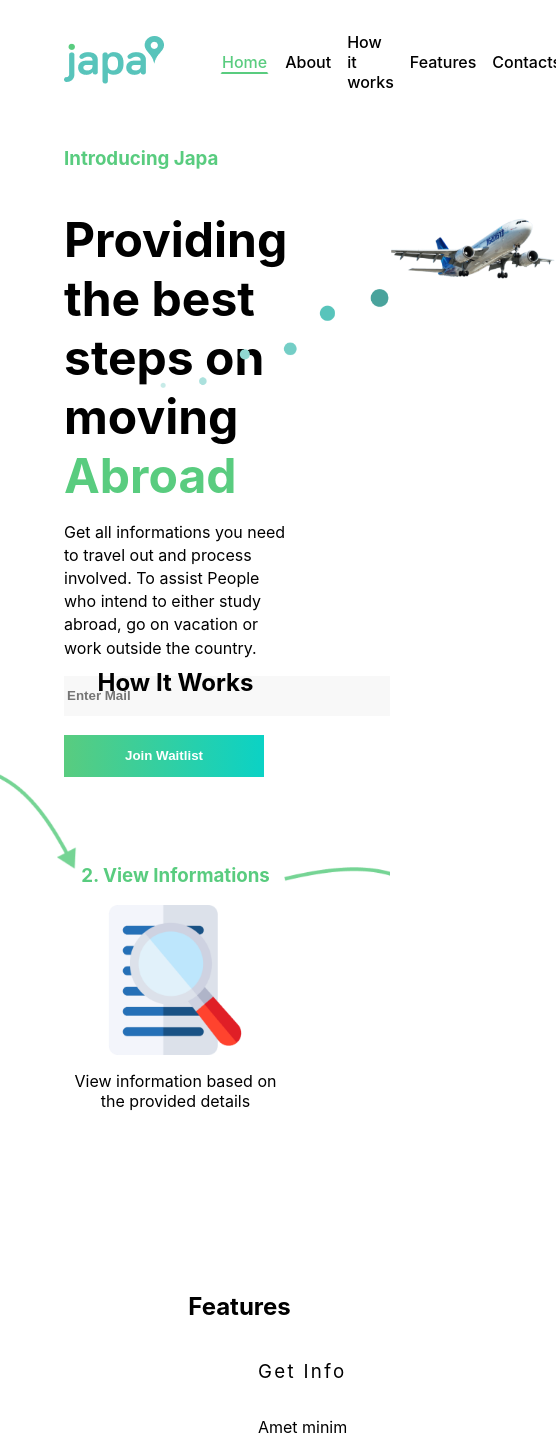
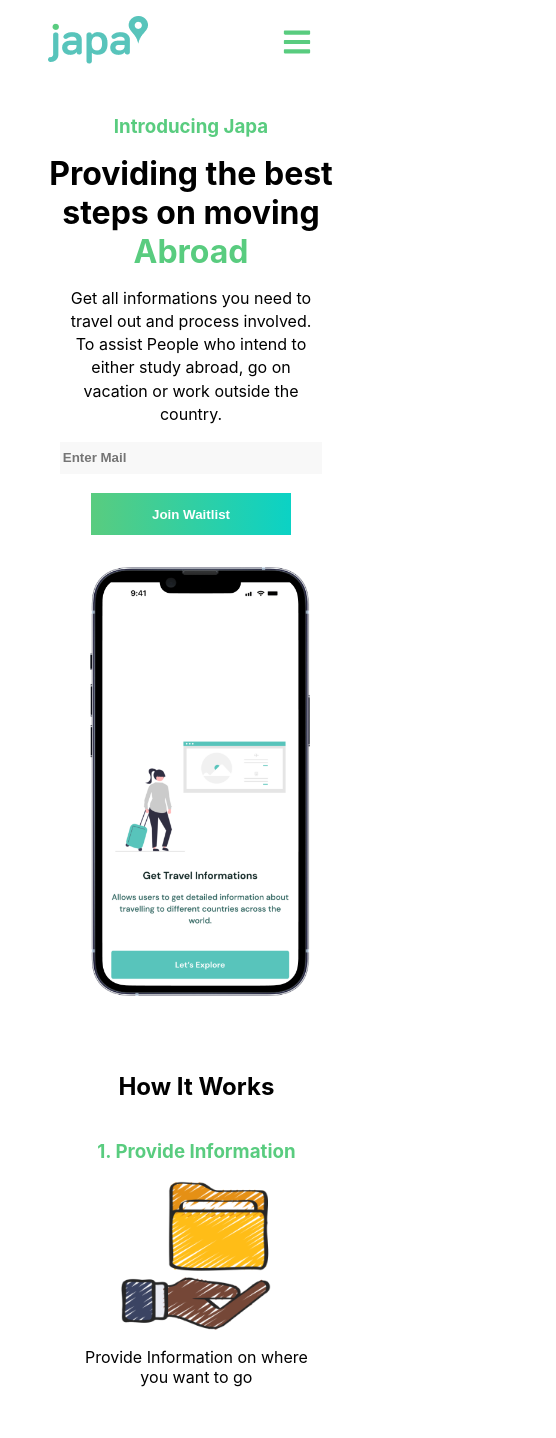
Before and after one commit to Adesina-Abiodun/JAPA-APP, a React (Create React App) app: page / in a window 390 px wide. Shown: the top 1438 px of the page, 556 px wide, since content can reach past the window. Built offline with nearby package versions, Linux system fonts and the light colour scheme.

Commit message:
responsive-halfway

```diff
--- a/package.json
+++ b/package.json
@@ -8,6 +8,7 @@
     "@testing-library/user-event": "^13.5.0",
     "react": "^18.2.0",
     "react-dom": "^18.2.0",
+    "react-icons": "^4.7.1",
     "react-scripts": "5.0.1",
     "web-vitals": "^2.1.4"
   },
--- a/src/App.css
+++ b/src/App.css
@@ -12,3 +12,13 @@
 .japa-container{
   width: 100%;
 }
+
+@media only screen and (max-width: 768px) {
+  .japa-homepage{
+    width: 100vw;
+    /* overflow-x:scroll ; */
+  }
+  .japa-container{
+    min-width: 85%;
+  }
+}
--- a/src/components/Hero/hero.css
+++ b/src/components/Hero/hero.css
@@ -1,5 +1,4 @@
 .hero-section {
-  /* z-index: 99; */
   margin-top: 4rem;
   width: 90%;
   height: 456px;
@@ -73,7 +72,7 @@
   cursor: pointer;
 }
 
-.hero-btn:hover{
+.hero-btn:hover {
   color: var(--primary);
   background: white;
 }
@@ -90,3 +89,45 @@
   width: 220px;
   object-fit: contain;
 }
+
+@media only screen and (max-width: 768px) {
+  .hero-section {
+    margin-top: 2rem;
+    width: 400px;
+    height: 860px;
+    margin: 0 auto;
+  }
+  .hero-container {
+    width: 100%;
+    display: flex;
+    flex-direction: column;
+    align-items: center;
+    margin-top: 6rem;
+  }
+  .hero-text {
+    width: 90%;
+    text-align: center;
+  }
+  .hero-text-container{
+    width: 95%;
+    display: flex;
+    justify-content: center;
+    align-items: center;
+    justify-content: center;
+  }
+  .hero-text-container h1{
+    margin-top: 1rem;
+    font-size: 32px;
+  }
+
+  .hero-text-container input {
+    width: 75%;
+    height: 28px;
+  }
+  .hero-img {
+    margin-top: 2rem;
+  }
+  .hero-text-container img {
+    display: none;
+  }
+}
--- a/src/components/InfoHero/infoHero.css
+++ b/src/components/InfoHero/infoHero.css
@@ -1,11 +1,11 @@
-.infoHero-section{
+.infoHero-section {
   margin-top: 4rem;
   width: 90%;
   height: 560px;
   margin-bottom: 4rem;
 }
 
-.infoHero-container{
+.infoHero-container {
   width: 100%;
   display: flex;
   flex-direction: column;
@@ -13,59 +13,97 @@
   justify-content: center;
 }
 
-.infoHero-icon{
+.infoHero-icon {
   margin-top: 2rem;
   position: relative;
 }
 
-.infoHero-icon-container{
+.infoHero-icon-container {
   height: 80%;
   width: 1260px;
   display: grid;
-    grid-template-columns: repeat(3,1fr);
+  grid-template-columns: repeat(3, 1fr);
   padding: 0px 50px;
   gap: 10px;
 }
 
-.line{
+.line {
   z-index: 999;
   position: absolute;
-    top:3%;
+  top: 3%;
   left: 28%;
   width: 200px;
   object-fit: contain;
 }
 
-.line-1{
+.line-1 {
   z-index: 999;
   position: absolute;
-    top:25%;
+  top: 25%;
   left: 58%;
   width: 200px;
   object-fit: contain;
 }
 
-.infoHero-card{
+.infoHero-card {
   display: flex;
   flex-direction: column;
   align-items: center;
   justify-content: flex-start;
 }
 
-.infoHero-card img{
+.infoHero-card img {
   width: 150px;
   object-fit: contain;
 }
 
-.infoHero-card p{
+.infoHero-card p {
   text-align: center;
   width: 50%;
 }
 
-.first{
+.first {
   margin-top: 6rem;
 }
 
-.second{
+.second {
   margin-top: 12rem;
 }
+
+@media screen and (max-width: 768px) {
+    .infoHero-section{
+        margin-top: 6rem;
+        height: 1024px;
+    }
+
+    .infoHero-container {
+        margin: 0 3.5rem;
+        width: 80%;
+        display: flex;
+        flex-direction: column;
+        align-items: center;
+        justify-content: center;
+    }
+
+    .line, .line-1{
+        display: none;
+    }
+
+    .infoHero-icon-container {
+        display: flex;
+        flex-direction: column;
+    }
+
+    .infoHero-icon {
+        margin-top: 0;
+    }
+
+    .infoHero-card p {
+        margin-top: 1rem;
+        width: 20%;
+    }
+
+    .first,.second{
+        margin-top: 3rem;
+    }
+}
--- a/src/components/Navbar/Navbar.jsx
+++ b/src/components/Navbar/Navbar.jsx
@@ -1,16 +1,19 @@
-import React from "react";
+import React, { useState } from "react";
 import logo from "../../img/logo-nav.png";
+import { FaBars, FaTimes } from "react-icons/fa";
 import "./navbar.css";
 
 const Navbar = () => {
+  const [click, setClick] = useState(false);
+  const handleClick = () => setClick(!click);
   return (
     <div className="nav-section">
       <nav>
         <div className="nav-title">
-          <img loading='lazy' src={logo} alt={logo} />
+          <img loading="lazy" src={logo} alt={logo} />
         </div>
         <div className="nav-link">
-          <ul>
+          <ul className={click ? "nav-menu actives" : "nav-menu"}>
             <li>
               {/* replace with Link */}
               <span>
@@ -23,15 +26,28 @@
               </span>
             </li>
             <li>
-              <span><p>How it works</p></span>
+              <span>
+                <p>How it works</p>
+              </span>
             </li>
             <li>
-              <span><p>Features</p></span>
+              <span>
+                <p>Features</p>
+              </span>
             </li>
             <li>
-              <span><p>Contacts</p></span>
+              <span>
+                <p>Contacts</p>
+              </span>
             </li>
           </ul>
+          <div className="hamburger" onClick={handleClick}>
+            {click ? (
+              <FaTimes size={30} style={{ color: "#59CC7F" }} />
+            ) : (
+              <FaBars size={30} style={{ color: "#59CC7F" }} />
+            )}
+          </div>
         </div>
       </nav>
     </div>
--- a/src/components/Navbar/navbar.css
+++ b/src/components/Navbar/navbar.css
@@ -1,11 +1,11 @@
 .nav-section {
   width: 100vw;
   height: 10vh;
-  top:0;
+  top: 0;
   position: fixed;
   background-color: white;
   margin: auto 0;
-  z-index: 9999;
+  z-index: 99;
 }
 
 .nav-section nav {
@@ -25,7 +25,7 @@
   flex: 3;
 }
 
-.nav-link ul {
+.nav-link .nav-menu {
   display: flex;
   justify-content: space-around;
   align-items: center;
@@ -33,18 +33,18 @@
   list-style-type: none;
 }
 
-.nav-link ul span{
-    width: 147px;
+.nav-link .nav-menu span {
+  width: 147px;
 }
 
-.nav-link ul span p {
+.nav-link .nav-menu span p {
   font-weight: 500;
   font-weight: 24px;
   margin-left: 1rem;
   cursor: pointer;
 }
 
-.nav-link ul span p:hover {
+.nav-link .nav-menu span p:hover {
   color: var(--primary);
   border: 2px solid transparent;
   border-bottom-color: var(--primary);
@@ -59,3 +59,58 @@
   border-bottom-left-radius: 2px;
   border-bottom-right-radius: 2px;
 }
+
+.hamburger {
+  display: none;
+}
+
+@media only screen and (max-width: 768px) {
+  .nav-section {
+    width: 400px;
+    height: 10vh;
+  }
+
+  .nav-section nav {
+    width: 70%;
+    margin: 1rem 3rem;
+    display: flex;
+    flex-direction: row;
+    justify-content: space-between;
+    align-items: center;
+  }
+
+  .nav-title{
+    flex: 3;
+  }
+
+  .nav-link{
+    flex: 1;
+  }
+.nav-link .nav-menu{
+    position: absolute;
+    flex-direction: column;
+    justify-content: center;
+    align-items: center;
+    top: 0;
+    left: -100%;
+    text-align: center;
+    width: 75%;
+    min-height: 100vh;
+    transition: 0.5s;
+    background-color: white;
+    z-index: -1;
+  }
+
+  .nav-link .nav-menu span {
+    width: 0;
+  }
+
+  .nav-menu.actives {
+    left: 0;
+  }
+  .hamburger {
+    display: flex;
+    z-index: 100;
+    margin-left: 1.5rem;
+  }
+}
```
Also changed, not shown: 1 other file (tests, documents, lock files or other folders). Lines whose indentation alone changed are shown as unchanged.
